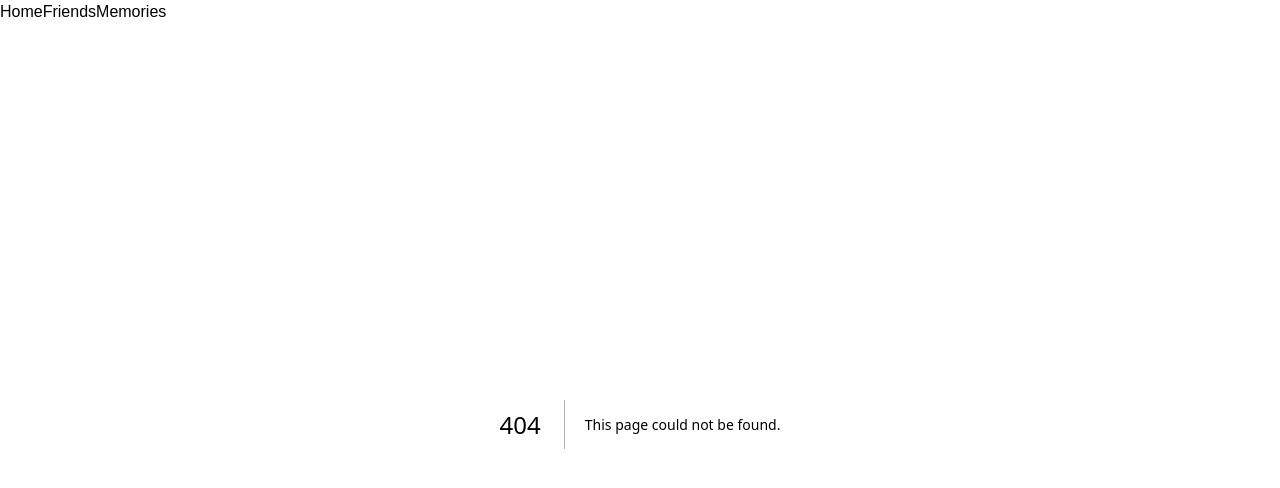
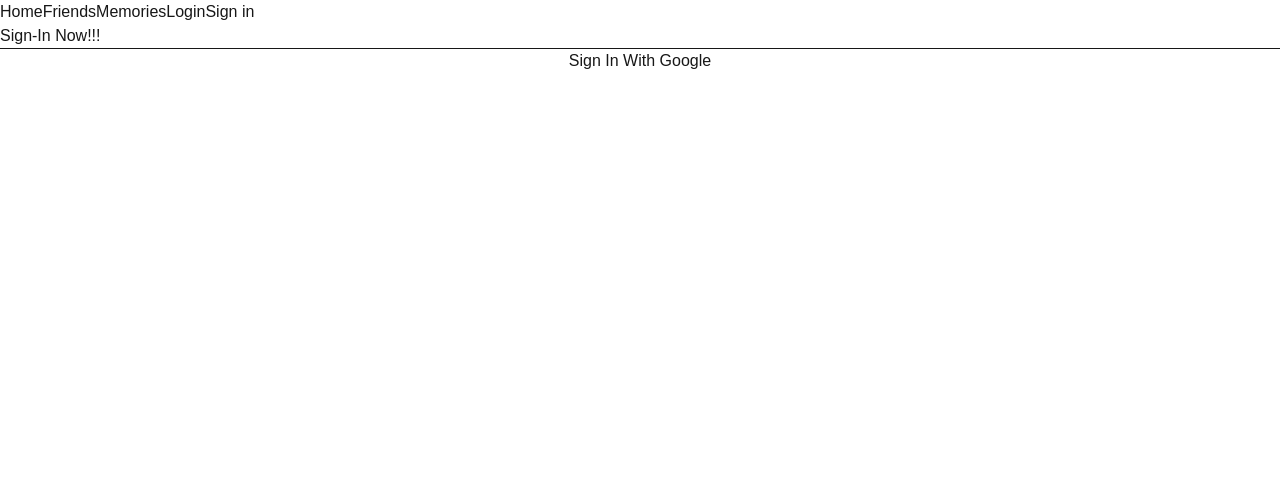
Before and after one commit to christojose-vonnue/Memoria, a Next.js app in the folder friends-memories/: page /login in a window 1280 px wide. Before the commit this address had no page. Shown: the top 488 px of the page. Built offline with nearby package versions, Linux system fonts and the light colour scheme; no server answers.

Commit message:
feat: google sign-in with callback route and auth status

```diff
--- /dev/null
+++ b/friends-memories/app/auth/callback/route.ts
@@ -0,0 +1,27 @@
+// import { createClient } from "@/lib/supabase/server";
+// import { NextResponse } from "next/server";
+
+import { createClient } from "@/lib/supabase/server";
+import { NextResponse } from "next/server";
+
+export async function GET(request:Request) {
+    const { searchParams,origin}=new URL(request.url)
+    const code=searchParams.get("code");
+    if(code){
+        const supabase=await createClient()
+        const {error}=await supabase.auth.exchangeCodeForSession(code)
+        if(!error) return NextResponse.redirect(`${origin}/`)
+    }
+    return NextResponse.redirect(`${origin}/login`)
+}
+
+// export async function GET(request:Request){
+//     const {searchParams,origin}=new URL(request.url)
+//     const code=searchParams.get("code")
+//     if(code){
+//         const supabase=await createClient()
+//         const {error}=await supabase.auth.exchangeCodeForSession(code)
+//         if(!error) return NextResponse.redirect(`${origin}`)
+//     }
+//     return NextResponse.redirect(`${origin}/login`)
+// }
--- a/friends-memories/app/layout.tsx
+++ b/friends-memories/app/layout.tsx
@@ -2,6 +2,7 @@ import type { Metadata } from "next";
 import { Geist, Geist_Mono } from "next/font/google";
 import "./globals.css";
 import Link from "next/link";
+import AuthStatus from "@/components/AuthStatus";
 
 const geistSans = Geist({
   variable: "--font-geist-sans",
@@ -29,6 +30,8 @@ export default function RootLayout({ children }: LayoutProps<"/">) {
           <Link href={"/"} title="Memoria">Home</Link>
           <Link href={"/friends"} title="Friends">Friends</Link>
           <Link href={"/memories"} title="Memories">Memories</Link>
+          <Link href={"/login"} title="Login">Login</Link>
+          <AuthStatus />
         </nav>
         {children}
       </body>
--- /dev/null
+++ b/friends-memories/app/login/page.tsx
@@ -0,0 +1,11 @@
+import GoogleSignInButton from "@/components/GoogleSignInButton";
+
+export default function loginPage() {
+    return (
+        <>
+            <h1>Sign-In Now!!!</h1>
+            <hr />
+            <GoogleSignInButton />
+        </>
+    )
+}
--- /dev/null
+++ b/friends-memories/components/AuthStatus.tsx
@@ -0,0 +1,20 @@
+import { createClient } from "@/lib/supabase/server";
+import Link from "next/link";
+import { Suspense } from "react";
+
+export default function AuthStatusWrapper() {
+    return(
+        <Suspense fallback={<p>Loading User..</p>}>
+            <AuthStatus />
+        </Suspense>
+    )
+}
+
+async function AuthStatus() {
+    const supabase=await createClient()
+    const {data:{user}}=await supabase.auth.getUser()
+    if(user){
+        return <span>Signed in as {user.email}</span>;
+    }
+    return <Link href="/login">Sign in</Link>;
+}
--- /dev/null
+++ b/friends-memories/components/GoogleSignInButton.tsx
@@ -0,0 +1,31 @@
+"use client"
+
+import { createClient } from "@/lib/supabase/client"
+
+export default function GoogleSignInButton(){
+    async function signIn() {
+        const supabase=await createClient()
+        await supabase.auth.signInWithOAuth({
+            provider:"google",
+            options:{
+                redirectTo:`${location.origin}/auth/callback`
+            }
+        })
+    }
+    return <button onClick={signIn}>Sign In With Google</button>
+}
+
+// "use client"
+// import { createClient } from "@/lib/supabase/client"
+// export default function GoogleSignInButton(){
+//     async function signIn() {
+//         const supabase=await createClient()
+//         await supabase.auth.signInWithOAuth({
+//             provider:"google",
+//             options:{
+//                 redirectTo:`${location.origin}/auth/callback`
+//             }
+//         })
+//     }
+//     return (<button onClick={signIn}>Sign In With Google</button>)
+// }
```
Also changed, not shown: 1 other file (tests, documents, lock files or other folders).
